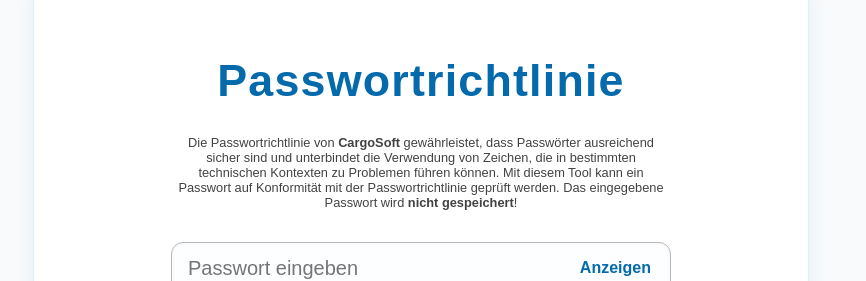
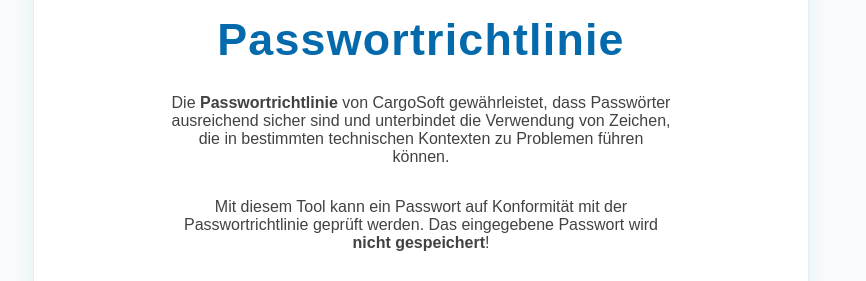
Before and after one commit to momari1/Passwort-Test, a plain HTML site: page index.html in a window 1280 px wide. Shown: the top 281 px of the page, 219-1085 px from the left. Drawn offline with Linux system fonts and the light colour scheme; grey boxes are pictures that could not be loaded.

Commit message:
index.html

```diff
--- a/index.html
+++ b/index.html
@@ -210,9 +210,9 @@
       color: #B71C1C;
     }
 
-     .intro-text {
+    .intro-text {
   text-align: center;
-  font-size: 0.8rem;
+  font-size: 1rem;
   color: #424242;
   max-width: 500px;
   margin: 0 auto 2rem;
@@ -265,8 +265,8 @@
 <div class="container">
   <h1>Passwortrichtlinie</h1>
  <p class="intro-text">
-  Die Passwortrichtlinie von <strong>CargoSoft</strong> gewährleistet, dass Passwörter ausreichend sicher sind
-  und unterbindet die Verwendung von Zeichen, die in bestimmten technischen Kontexten zu Problemen führen können.
+  Die <strong>Passwortrichtlinie</strong> von CargoSoft gewährleistet, dass Passwörter ausreichend sicher sind
+  und unterbindet die Verwendung von Zeichen, die in bestimmten technischen Kontexten zu Problemen führen können. <p class="intro-text">
   Mit diesem Tool kann ein Passwort auf Konformität mit der Passwortrichtlinie geprüft werden.
   Das eingegebene Passwort wird <strong>nicht gespeichert</strong>!
 </p>
```
